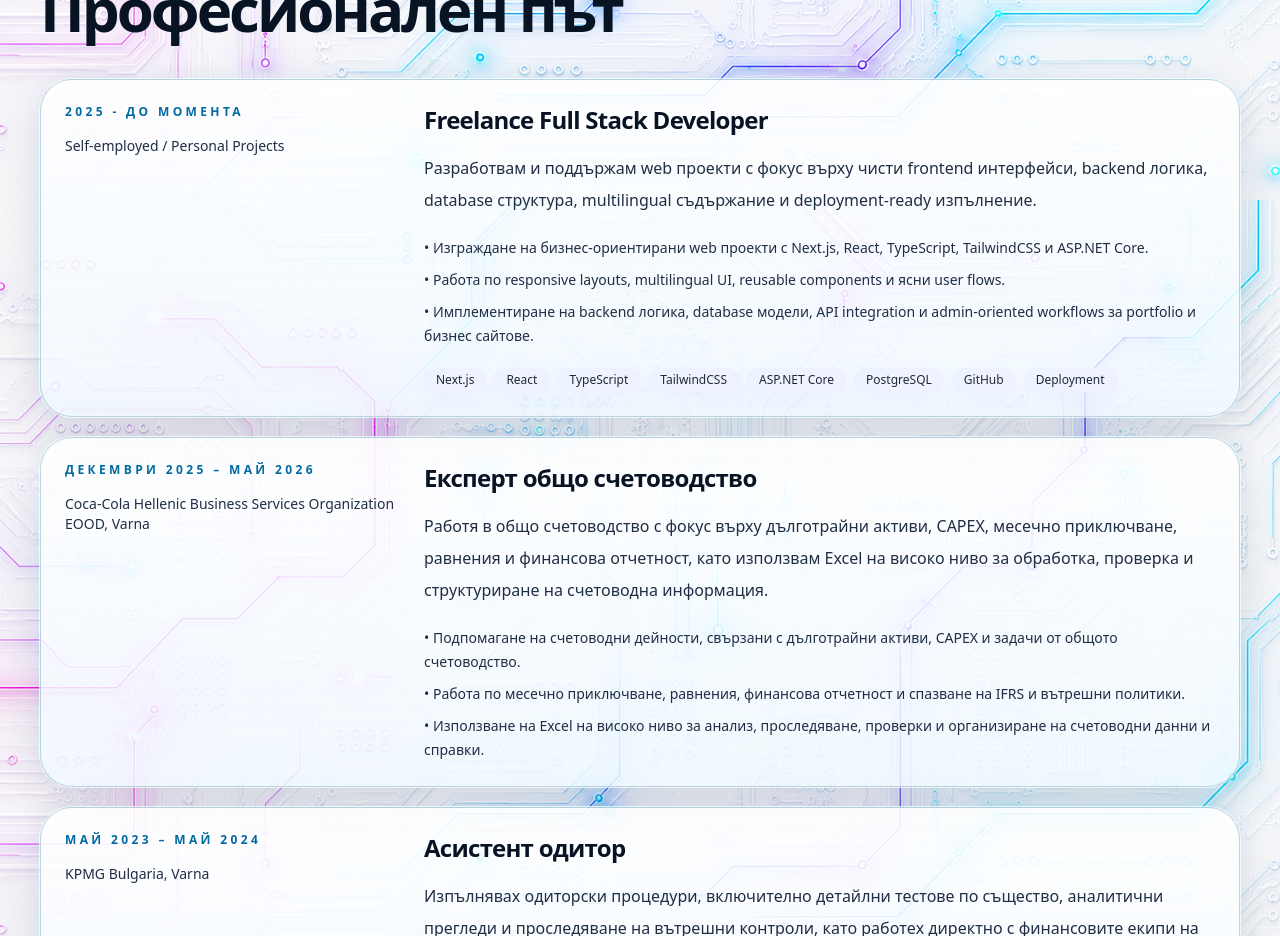
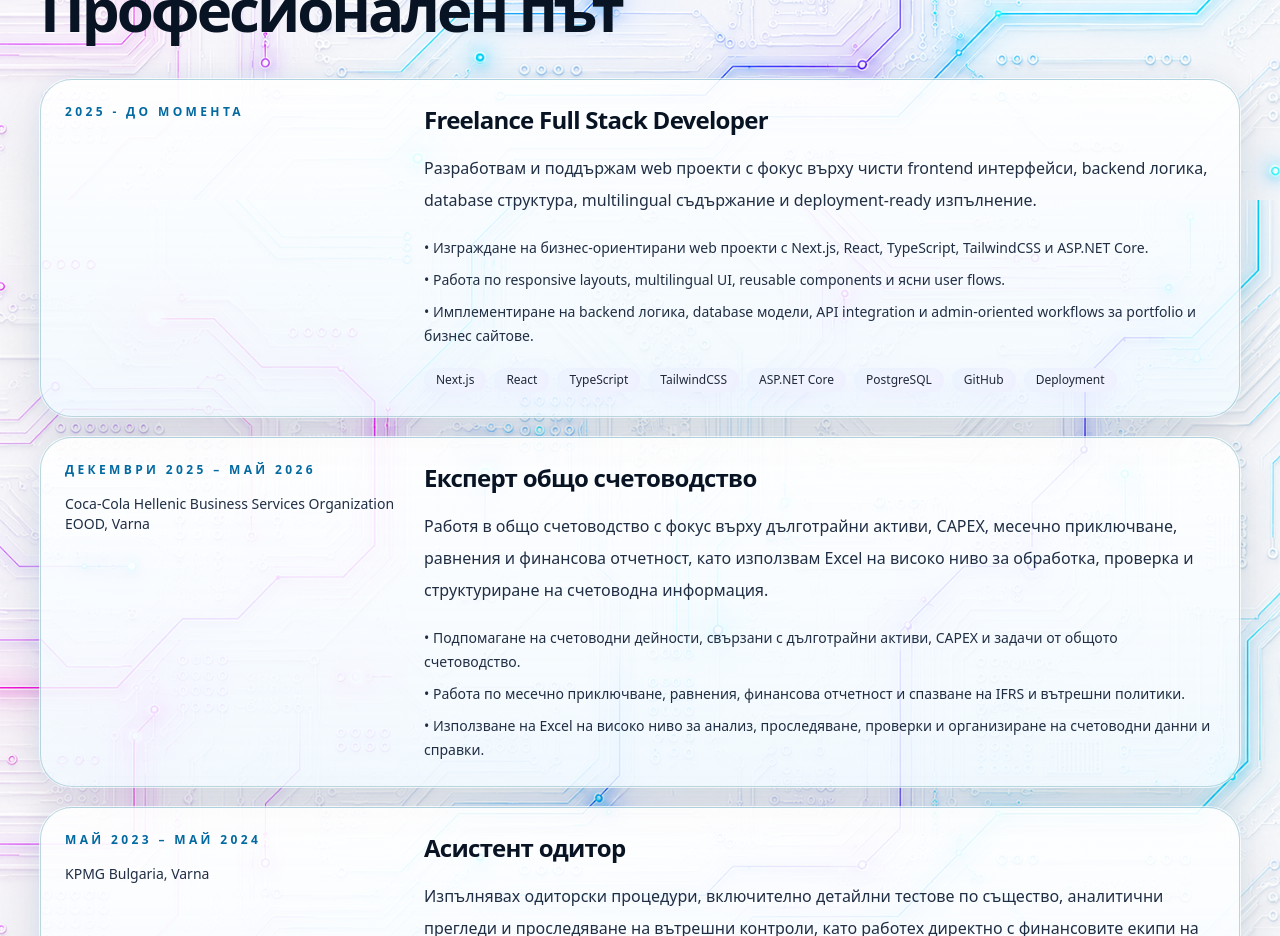
Before and after one commit to viktor132607/MyPortfolioPage, a Next.js app: page /bg in a window 1280 px wide. Shown: the part 2200-3136 px from the top of the page. Built offline with nearby package versions, Linux system fonts and the light colour scheme; no server answers.

Commit message:
Remove self-employed label from Bulgarian experience

```diff
--- a/src/data/bg/experience.ts
+++ b/src/data/bg/experience.ts
@@ -2,7 +2,7 @@ export const experience = [
       {
         period: "2025 - до момента",
         title: "Freelance Full Stack Developer",
-        company: "Self-employed / Personal Projects",
+        company: "",
         text:
           "Разработвам и поддържам web проекти с фокус върху чисти frontend интерфейси, backend логика, database структура, multilingual съдържание и deployment-ready изпълнение.",
         bullets: [
```
